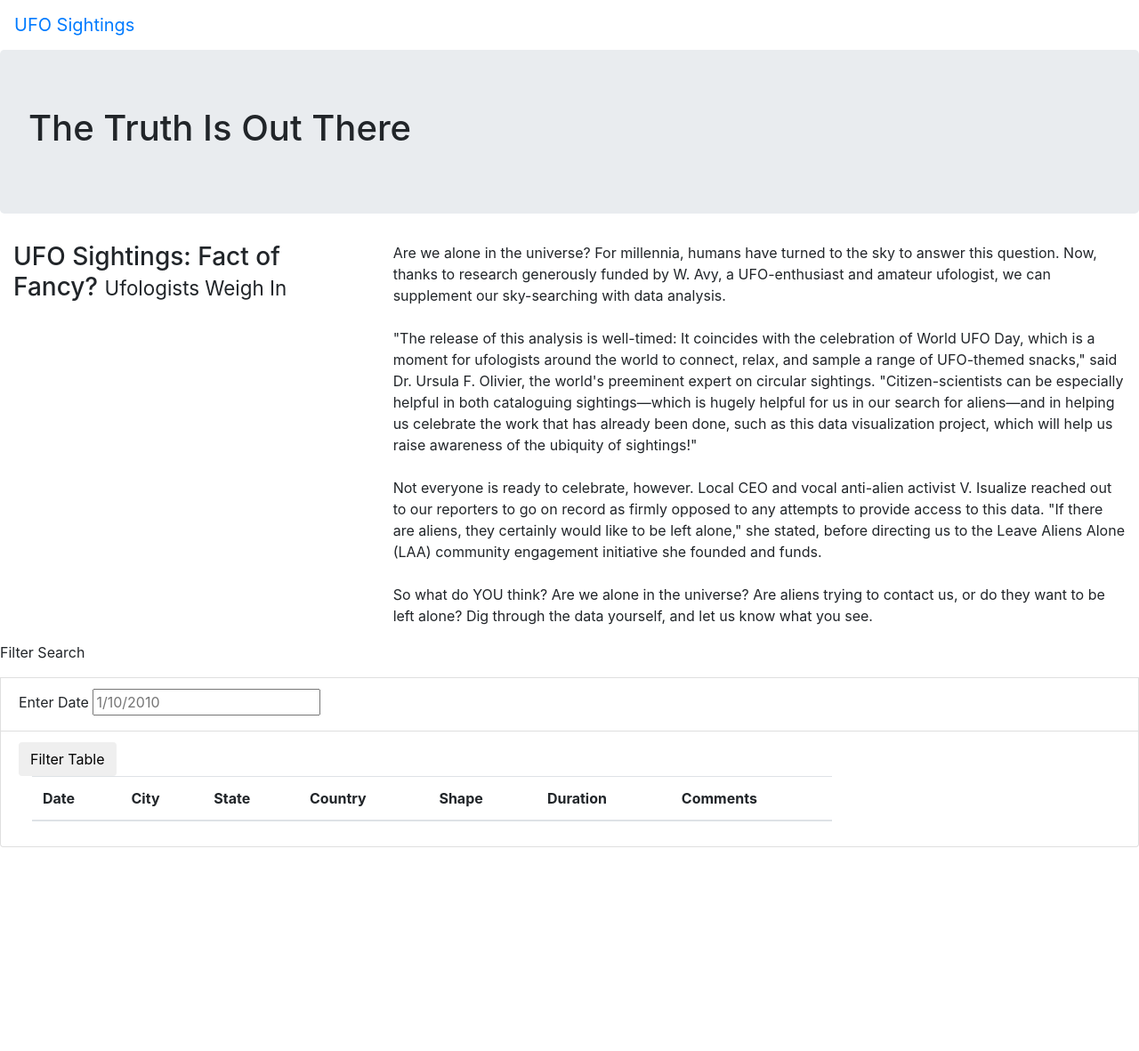
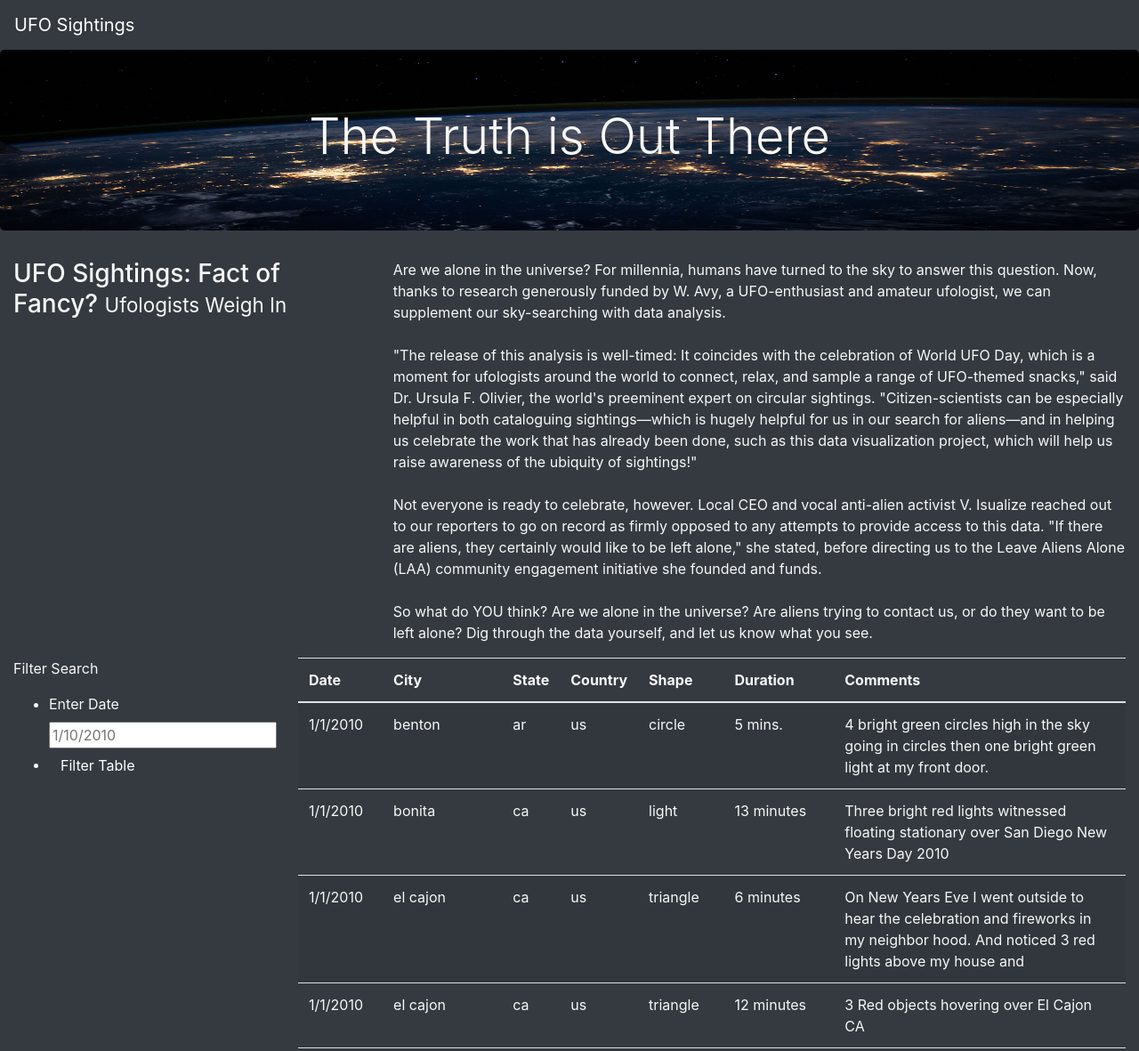
Before and after one commit to MegnRene/UFOs, a plain HTML site: page index.html in a window 1280 px wide. Shown: the top 1181 px of the page at 89% size. Before the commit the page ends 952 px from the top, so only its background shows below. Drawn offline with nearby package versions, Linux system fonts and the light colour scheme.

Commit message:
website complete

```diff
--- a/index.html
+++ b/index.html
@@ -13,13 +13,15 @@
     />
     <link rel="stylesheet" href="static/css/style.css">
 </head>
-<body>
+<body class="bg-dark">
     <div class="wrapper">
-        <nav class="navbar navbar-expand-lg">
+
+            <nav class="navbar navbar-dark bg-dark navbar-expand-lg">
             <a class="navbar-brand" href="index.html">UFO Sightings</a>
                 </nav>
+            </div>
                 <div class="jumbotron">
-                <h1>The Truth Is Out There</h1>
+                    <h1 class="display-4">The Truth is Out There</h1>
                   </div>
                 <div class="container-fluid">
                 <div class="row">
@@ -42,27 +44,25 @@
               <div class="container-fluid">
                 <div class="row">
                   <div class="col-md-3">
+                    <form class="bg-dark">
 
-                  </div>
-                  <div class="col-md-9">
 
-                  </div>
-              </div>
-            </div>
-              <form>
+
                 <p>Filter Search</p>
-              </form>
-              <ul class="list-group">
+                <ul class = "bg-dark">
 
-            </ul>
-            <li class="list-group-item">
+                    <li class = "bg-dark">
                     <label for="date">Enter Date</label>
                     <input type="text" placeholder="1/10/2010" id="datetime" />
-
                   </li>
-            <li class="list-group-item">
-                <button id="filter-btn" type="button" class="btn btn-default">Filter Table</button>
-
+                  <li class = "bg-dark">
+                     <button id="filter-btn" type="button" class="btn btn-dark">
+                       Filter Table
+                     </button>
+                  </li>
+                </ul>
+            </form>
+        </div>
 
             <div class="col-md-9">
                 <table class="table table-striped">
@@ -79,9 +79,12 @@
                   </thead>
                   <tbody></tbody>
                 </table>
-            </li>
             </div>
           </div>
+        </div>
+
+
+
 <script src="https://cdnjs.cloudflare.com/ajax/libs/d3/4.11.0/d3.js"></script>
 <script src="static/js/data.js"></script>
 <script src="static/js/app.js"></script>
--- a/static/css/style.css
+++ b/static/css/style.css
@@ -0,0 +1,11 @@
+body {
+
+    color: #f7f7f7;
+
+
+  }
+  .jumbotron {
+    background-image: url("../images/nasa.jpg");
+    background-size: 100% 100%;
+    text-align: center;
+  }
--- a/static/js/app.js
+++ b/static/js/app.js
@@ -43,6 +43,6 @@ function buildTable(data) {
     buildTable(filteredData);
   };
   // Attach an event to listen for the form button
-  d3.selectAll("#filter-btn").on("click", handleclick);
+  d3.selectAll("#filter-btn").on("click", handleClick);
 // Build the table when the page loads
   buildTable(tableData);
```
Also changed, not shown: static/images/nasa.jpg (added). Lines whose indentation alone changed are shown as unchanged.
